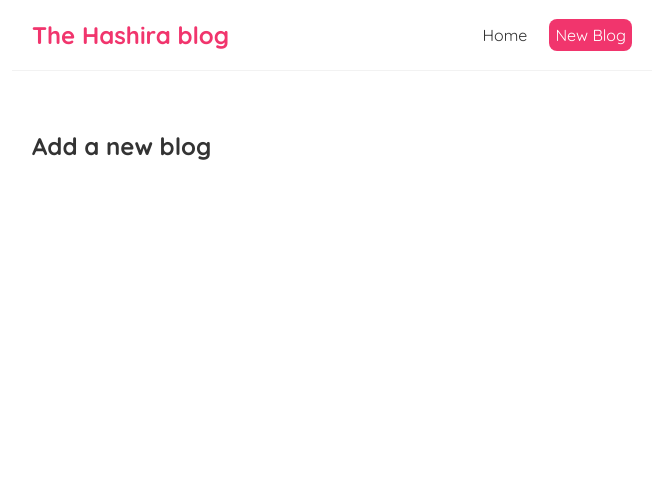
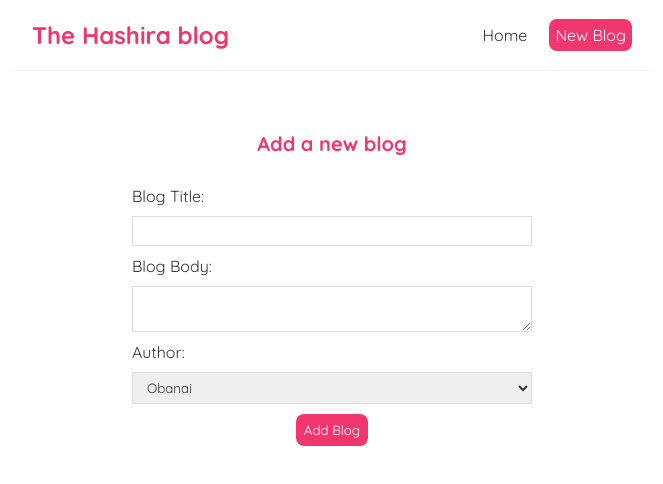
Before and after one commit to SurajSarangi/Hashira-blog, a React (Create React App) app: page /create in a window 1280 px wide. Shown: the top 484 px of the page, without its empty margins (308-971 px from the left). Built offline with nearby package versions, Linux system fonts and the light colour scheme; the HTML template or start-up script is replaced by a standard one.

Commit message:
updated create.js to store value in variables

```diff
--- a/src/Create.js
+++ b/src/Create.js
@@ -1,7 +1,38 @@
+import { useState } from "react";
+
 const Create = () => {
+    const [title, setTitle] = useState('');
+    const [body, setBody] = useState('');
+    const [author, setAuthor] = useState('Obanai');
+
     return (
         <div className="create">
             <h2>Add a new blog</h2>
+            <form>
+                <label>Blog Title:</label>
+                <input
+                    type = 'text'
+                    required
+                    value = { title }
+                    onChange = {(e) => setTitle(e.target.value)}
+                />
+                <label>Blog Body:</label>
+                <textarea
+                    type = 'text'
+                    required
+                    value = { body }
+                    onChange = {(e) => setBody(e.target.value)}
+                ></textarea>
+                <label>Author:</label>
+                <select
+                    value = { author }
+                    onChange = {(e) => setAuthor(e.target.value)}
+                >
+                    <option value="Obanai">Obanai</option>
+                    <option value="Mitsuri">Mitsuri</option>
+                </select>
+                <button>Add Blog</button>
+            </form>
         </div>
      );
 }
--- a/src/index.css
+++ b/src/index.css
@@ -81,3 +81,35 @@
   border-radius: 8px;
   cursor: pointer;
 }
+
+/* create new blog form */
+.create {
+  max-width: 400px;
+  margin: 0 auto;
+  text-align: center;
+}
+.create label {
+  text-align: left;
+  display: block;
+}
+.create h2 {
+  font-size: 20px;
+  color: #f1356d;
+  margin-bottom: 30px;
+}
+.create input, .create textarea, .create select {
+  width: 100%;
+  padding: 6px 10px;
+  margin: 10px 0;
+  border: 1px solid #ddd;
+  box-sizing: border-box;
+  display: block;
+}
+.create button {
+  background: #f1356d;
+  color: #fff;
+  border: 0;
+  padding: 8px;
+  border-radius: 8px;
+  cursor: pointer;
+}
```
